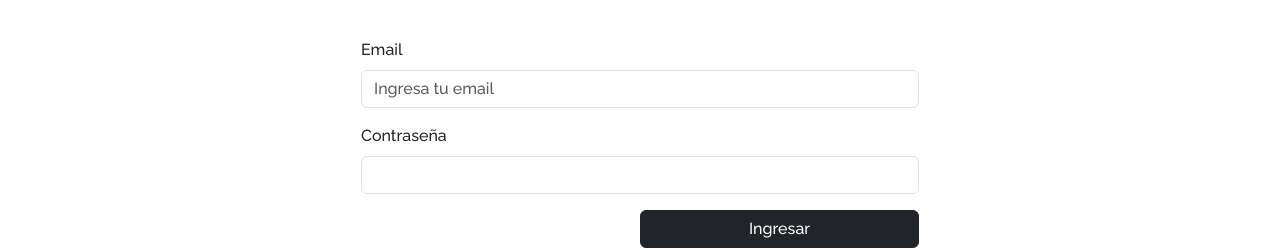
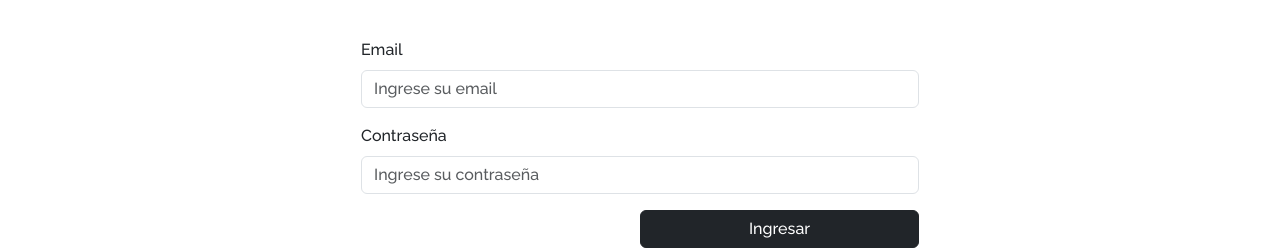
Before and after one commit to nicofcabrera/front-menubarRC, a React (Create React App) app: page /login in a window 1280 px wide. Shown: the part 132-382 px from the top of the page. Built offline with nearby package versions, Linux system fonts and the light colour scheme.

Commit message:
se armo una idea de la ruta protegida

```diff
--- a/package.json
+++ b/package.json
@@ -12,6 +12,7 @@
     "react-hook-form": "^7.43.9",
     "react-router-dom": "^6.8.1",
     "react-scripts": "5.0.1",
+    "react-use": "^17.4.0",
     "web-vitals": "^2.1.4"
   },
   "scripts": {
--- a/src/App.js
+++ b/src/App.js
@@ -5,18 +5,27 @@ import ErrorPage from './Components/ErrorPage/ErrorPage';
 import PruebasBackend from './Components/PruebasBackend/PruebasBackend';
 import Login from './Components/Login/Login';
 import Registro from './Components/Registro/Registro';
+import Validate from './Components/Validate/Validate';
+import Inicio from './Components/Inicio/Inicio';
+import { useState } from 'react';
+
 
 function App() {
+
+  const [user1, setUser1] = useState('')
 
   return (
     <>
       <BrowserRouter>
         <Routes>
-          <Route path='/' element={<Home />} />
-          <Route path='/login' element={<Login />} />
-          <Route path='/registro' element={<Registro />} />
+          <Route path='/' element={<Inicio/>} />
+          <Route path='login' element={<Login user1={user1} setUser1={setUser1} />} />
+          <Route path='registro' element={<Registro />} />
           <Route path='*' element={<ErrorPage />} />
-          <Route path='/prueba' element={<PruebasBackend/>} />
+          <Route path='panel' element={<PruebasBackend/>} />
+          <Route element={<Validate permiso={user1} />}>
+            <Route path='menu' element={<Home />} />
+          </Route>
         </Routes>
       </BrowserRouter>
     </>
--- a/src/Components/Home/Home.js
+++ b/src/Components/Home/Home.js
@@ -1,4 +1,4 @@
-import React, { useState } from 'react'
+import React, { useEffect, useState } from 'react'
 import './home.css';
 import NavbarLanding from '../../Components/NavbarLanding/NavbarLanding';
 import Sanguches from '../Sanguches/Sanguches';
@@ -10,6 +10,27 @@ import CarritoBottom from '../CarritoBottom/CarritoBottom';
 
 
 const Home = () => {
+
+
+
+  const ingresoMenu = () => {
+    // const value = window.localStorage.getItem('role')
+    // if (value) {
+    //   return alert('Tenes acceso')
+    // } else {
+    //   return alert('No tenes acceso')
+    //   console.log(res);
+    //   window.location.href = 'http://localhost:3000/login'
+    // }
+  }
+
+   useEffect(() => {
+    ingresoMenu()
+  },[])
+
+  // ingresoMenu()
+
+  // alert('Hola')
 
   const [allProducts, setAllProducts] = useState([])
   const [total, setTotal] = useState(0)
--- /dev/null
+++ b/src/Components/Inicio/Inicio.js
@@ -0,0 +1,9 @@
+import React from 'react'
+
+const Inicio = () => {
+  return (
+    <div>Inicio</div>
+  )
+}
+
+export default Inicio
--- a/src/Components/Login/Login.js
+++ b/src/Components/Login/Login.js
@@ -1,18 +1,29 @@
-import React from 'react'
+import React, { useState } from 'react'
 import NavbarLanding from '../NavbarLanding/NavbarLanding'
 import Footer from '../Footer/Footer'
 import axios from 'axios'
 import { useForm } from 'react-hook-form'
+import { useNavigate } from 'react-router-dom'
 
-const Login = () => {
+
+const Login = ({setUser1}) => {
 
   const URL = 'http://localhost:8000/userlogin'
-  const { register, handleSubmit } = useForm();
+  const patternEmail = /^(([^<>()\[\]\\.,;:\s@”]+(\.[^<>()\[\]\\.,;:\s@”]+)*)|(“.+”))@((\[[0–9]{1,3}\.[0–9]{1,3}\.[0–9]{1,3}\.[0–9]{1,3}])|(([a-zA-Z\-0–9]+\.)+[a-zA-Z]{2,}))$/;
 
+  const { register, handleSubmit, formState: { errors } } = useForm();
+  const [aviso, setAviso] = useState();
+  const navigate = useNavigate()
+
+  // console.log(aviso);
   const onLogin = async (data) => {
     const respuesta = await axios.post(URL, data);
-    console.log(respuesta.data);
+    setAviso(respuesta)
 
+    if (respuesta.data.result && respuesta.data.token) {
+      setUser1(respuesta)
+      navigate('/menu')
+    }
   }
 
 
@@ -20,19 +31,41 @@ const Login = () => {
     <>
      <NavbarLanding title='Bar RC' linkUno={'Sanguches'} linkDos={'Burgers'} linkTres={'Bebidas'} linkCuatro={'Ingresar'} linkCinco={'Registrarse'} />
     <main className='min-vh-100'>
-      <div className="container">
+        <div className="container">
         <h1>Ingresar</h1>
         <form onSubmit={handleSubmit(onLogin)} className='w-50 mx-auto mt-5'>
           <div className="mb-3 justify-content-center align-items-center">
             <label htmlFor="exampleInputEmail1" className="form-label">Email</label>
-            <input type="email" className="form-control" id="exampleInputEmail1" aria-describedby="emailHelp" placeholder='Ingresa tu email' name='email' {...register("email")}/>
+              <input type="email" className={errors.email ? "form-control border-danger" : "form-control"} id="exampleInputEmail1" aria-describedby="emailHelp" placeholder='Ingrese su email' name='email' required {...register("email", {
+              required: "Escribi tu email",
+                pattern: {
+                  value: patternEmail,
+                  message: 'Respete el formato para mail'
+                }
+              })} />
+              <p className='text-danger small'>{errors.email?.message}</p>
           </div>
           <div className="mb-3">
             <label htmlFor="exampleInputPassword1" className="form-label">Contraseña</label>
-            <input type="password" className="form-control" id="exampleInputPassword1" name='password' {...register("password")}/>
+              <input type="password" className={errors.password ? "form-control border-danger" : "form-control"} id="exampleInputPassword1" name='password' placeholder='Ingrese su contraseña' maxLength={'12'} required {...register("password", {
+              required: "Escribi tu contraseña",
+                minLength: {
+                  value: 6,
+                  message: 'Minimo 6 caracteres y máximo 12.'
+                }
+              })} />
+              <p className='text-danger small'>{errors.password?.message}</p>
           </div>
           <button type="submit" className="btn btn-dark w-50 d-block mx-auto mx-md-0 ms-md-auto">Ingresar</button>
        </form>
+          {
+            aviso ?
+            <p className="alert alert-danger alert-dismissible mt-2" role="alert">
+              {aviso.data.message}
+              <button type="button" className="btn-close" data-bs-dismiss="alert" aria-label="Close"></button>
+            </p>
+            : false
+          }
       </div>
       </main>
       <Footer styles={'position-absolute bottom-0 w-100'} />
--- a/src/Components/Registro/Registro.js
+++ b/src/Components/Registro/Registro.js
@@ -28,18 +28,18 @@ const Registro = () => {
       <main className='min-vh-100'>
         <div className="container">
           <h1>Registro</h1>
-          <form className='w-50 mx-auto mt-5 needs-validation' onSubmit={handleSubmit(onSubmit)} >
+          <form className='w-50 mx-auto mt-5' onSubmit={handleSubmit(onSubmit)} >
             <div className="mb-3 justify-content-center align-items-center">
               <label htmlFor="lbl-name" className='form-label'>Nombre</label>
-              <input type="text" className={errors.nombre ? "form-control border-danger" : "form-control"} id="lbl-name" placeholder='Ingresa tu nombre' name='nombre' maxLength={'20'} {...register("nombre", {
+              <input type="text" className={errors.nombre ? "form-control border-danger" : "form-control"} id="lbl-name" placeholder='Ingresa tu nombre' name='nombre' maxLength={'25'} required {...register("nombre", {
                 required: "Ingresa tu nombre",
                 minLength: {
                   value: 3,
                   message: 'Minimo 3 caracteres'
                 },
                 maxLength: {
-                  value: 20,
-                  message: 'Maximo 20 caracteres'
+                  value: 25,
+                  message: 'Maximo 25 caracteres'
                 },
                 pattern: {
                   value: patternName,
@@ -50,7 +50,7 @@ const Registro = () => {
             </div>
             <div className="mb-3 justify-content-center align-items-center">
               <label htmlFor="exampleInputEmail1" className="form-label">Email</label>
-              <input type="email" className={errors.email ? "form-control border-danger" : "form-control"} id="exampleInputEmail1" aria-describedby="emailHelp" placeholder='Ingresa tu email' name='email' maxLength={'30'}  {...register("email", {
+              <input type="email" className={errors.email ? "form-control border-danger" : "form-control"} id="exampleInputEmail1" aria-describedby="emailHelp" placeholder='Ingresa tu email' name='email' maxLength={'30'} required {...register("email", {
                 required: "Ingresa tu email",
                 pattern: {
                   value: patternEmail,
@@ -61,11 +61,15 @@ const Registro = () => {
             </div>
             <div className="mb-3">
               <label htmlFor="exampleInputPassword1" className="form-label">Contraseña</label>
-              <input type="password" className={errors.password ? "form-control border-danger" : "form-control"} id="exampleInputPassword1" maxLength={'10'}  name='password' {...register("password", {
+              <input type="password" className={errors.password ? "form-control border-danger" : "form-control"} id="exampleInputPassword1" maxLength={'12'}  name='password' required {...register("password", {
                 required: "Ingresa tu contraseña",
                 minLength: {
                   value: 6,
                   message: 'Minimo 6 caracteres'
+                },
+                maxLength: {
+                  value: 12,
+                  message: 'Maximo 12 caracteres'
                 }
               })} />
               <p className='text-danger small'>{errors.password?.message}</p>
--- /dev/null
+++ b/src/Components/Validate/Validate.js
@@ -0,0 +1,15 @@
+import React from 'react'
+import { Navigate, Outlet } from 'react-router-dom'
+
+const Validate = ({ permiso, redireccion = '/' }) => {
+
+  if (!permiso) {
+    return <Navigate to={redireccion} replace />
+  }
+
+  return (
+   <Outlet />
+  )
+}
+
+export default Validate
```
Also changed, not shown: 1 other file (tests, documents, lock files or other folders).
